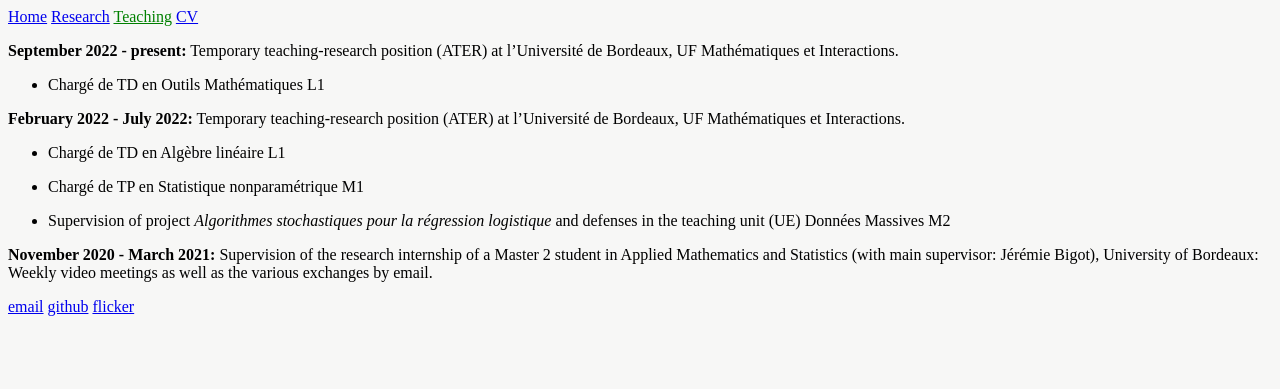
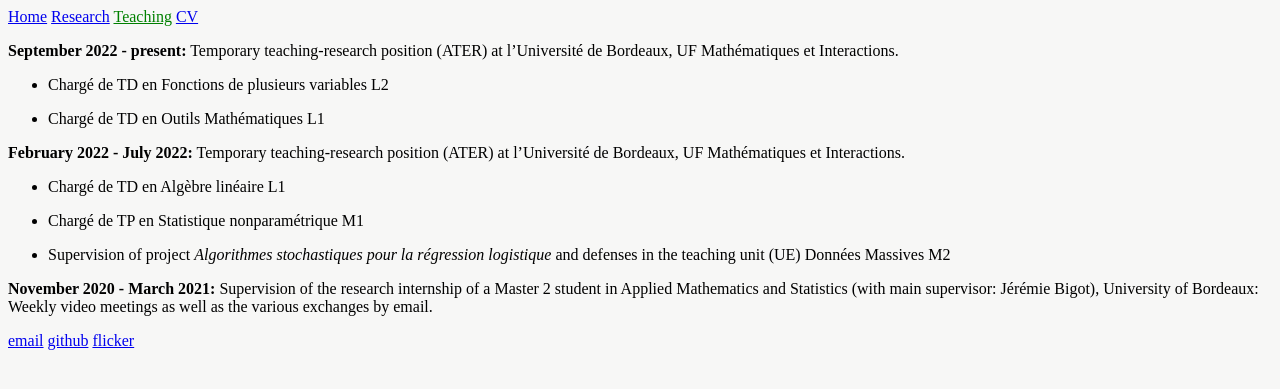
Before and after one commit to yiyej/yiyej.github.io, a Jekyll site: the page built from teaching.md, in a window 1280 px wide. Shown: the top 389 px of the page. Built offline with Jekyll 4.4.1, drawn with Linux system fonts in a browser that asks for light colours.

Commit message:
Update teaching.md

```diff
--- a/teaching.md
+++ b/teaching.md
@@ -4,6 +4,8 @@ title: Teaching
 ---
 
 **September 2022 - present:** Temporary teaching-research position (ATER) at l’Université de Bordeaux, UF Mathématiques et Interactions.
+
+- Chargé de TD en Fonctions de plusieurs variables L2
 
 - Chargé de TD en Outils Mathématiques L1
 
```
